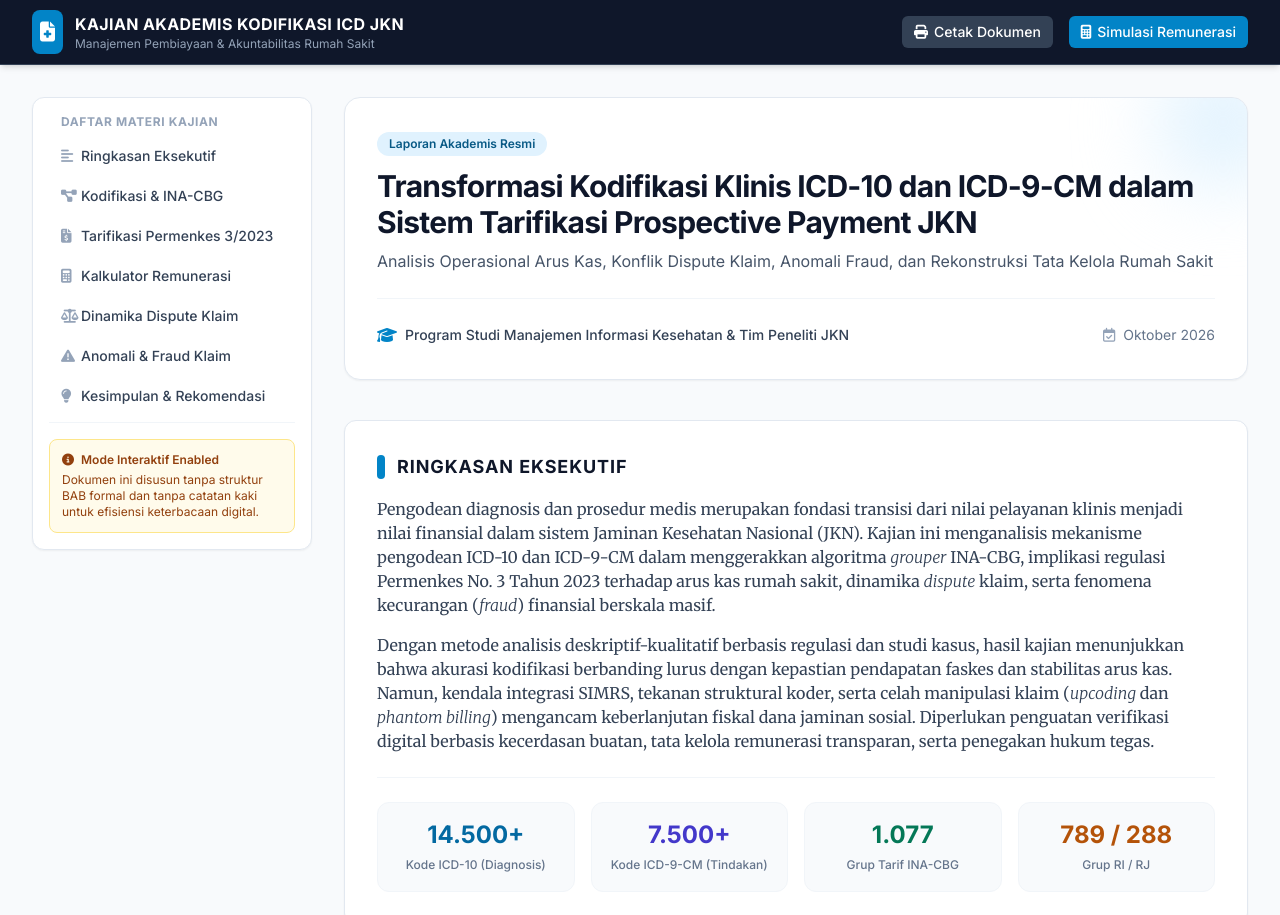
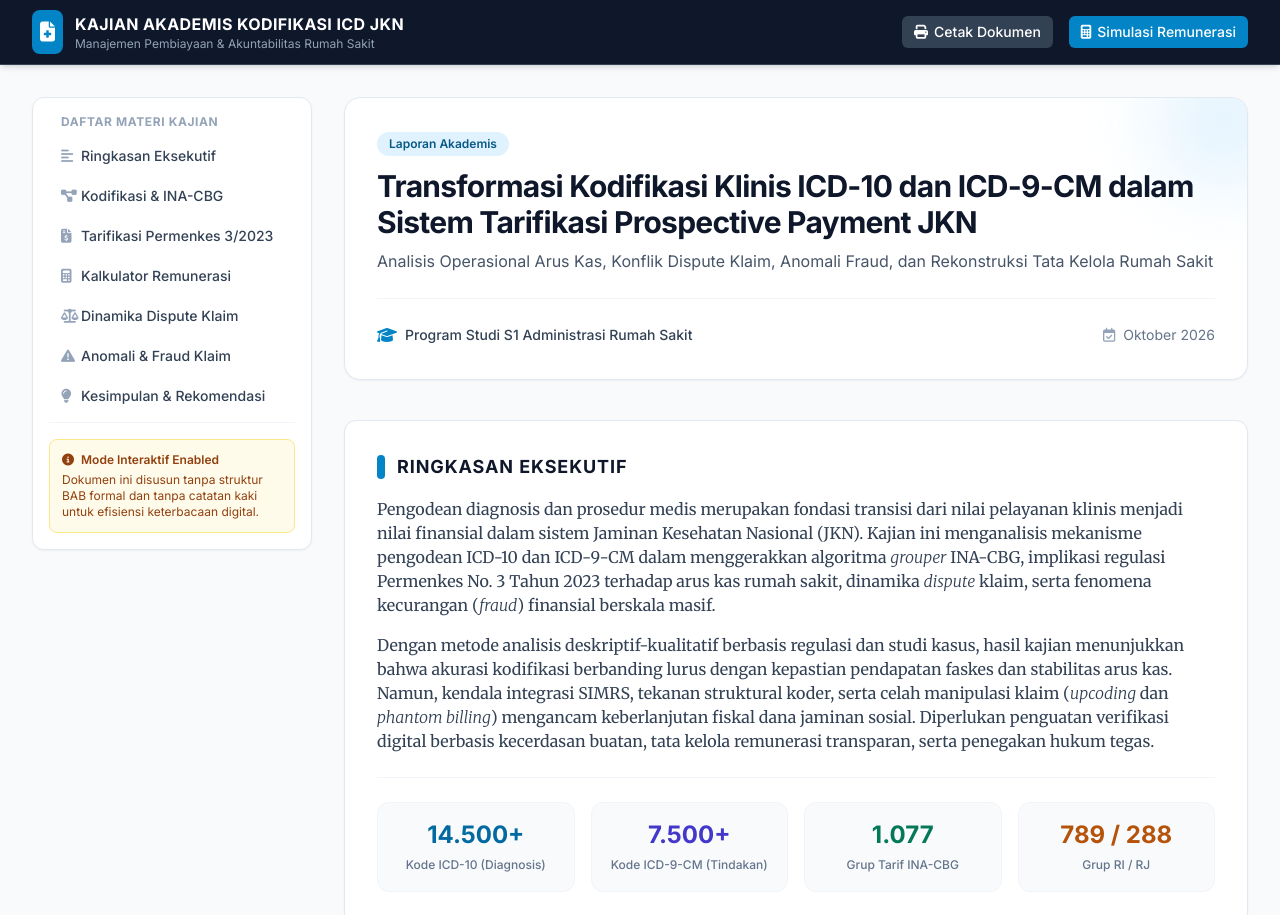
Before and after one commit to snoppy1812/Kelompok-4-MANAJEMEN-REKAM-MEDIS, a plain HTML site: page index.html in a window 1280 px wide. Shown: the top 915 px of the page. Drawn offline with nearby package versions, Linux system fonts and the light colour scheme.

Commit message:
Update index.html

```diff
--- a/index.html
+++ b/index.html
@@ -39,10 +39,10 @@ body{font-family:'Inter',sans-serif}.serif-content{font-family:'Merriweather',se
 
 <main class="lg:col-span-9 space-y-10">
 <section class="bg-white rounded-2xl p-6 sm:p-8 shadow-sm border border-slate-200 relative overflow-hidden"><div class="absolute top-0 right-0 w-32 h-32 bg-sky-100 rounded-full blur-2xl -mr-10 -mt-10"></div><div class="relative z-10">
-<span class="inline-flex items-center px-3 py-1 rounded-full text-xs font-semibold bg-sky-100 text-sky-800 mb-3">Laporan Akademis Resmi</span>
+<span class="inline-flex items-center px-3 py-1 rounded-full text-xs font-semibold bg-sky-100 text-sky-800 mb-3">Laporan Akademis</span>
 <h1 class="text-2xl sm:text-3xl font-extrabold text-academic-slate tracking-tight leading-tight">Transformasi Kodifikasi Klinis ICD-10 dan ICD-9-CM dalam Sistem Tarifikasi Prospective Payment JKN</h1>
 <p class="text-base text-slate-600 mt-2 leading-relaxed">Analisis Operasional Arus Kas, Konflik Dispute Klaim, Anomali Fraud, dan Rekonstruksi Tata Kelola Rumah Sakit</p>
-<div class="mt-6 pt-6 border-t border-slate-100 flex flex-wrap items-center justify-between text-xs sm:text-sm text-slate-500 gap-4"><div class="flex items-center space-x-2"><i class="fa-solid fa-graduation-cap text-sky-600 text-base"></i><span class="font-medium text-slate-700">Program Studi Manajemen Informasi Kesehatan & Tim Peneliti JKN</span></div><div class="flex items-center space-x-2"><i class="fa-regular fa-calendar-check text-slate-400"></i><span>Oktober 2026</span></div></div>
+<div class="mt-6 pt-6 border-t border-slate-100 flex flex-wrap items-center justify-between text-xs sm:text-sm text-slate-500 gap-4"><div class="flex items-center space-x-2"><i class="fa-solid fa-graduation-cap text-sky-600 text-base"></i><span class="font-medium text-slate-700">Program Studi S1 Administrasi Rumah Sakit</span></div><div class="flex items-center space-x-2"><i class="fa-regular fa-calendar-check text-slate-400"></i><span>Oktober 2026</span></div></div>
 </div></section>
 
 <section id="ringkasan" class="scroll-mt-24"><div class="bg-white rounded-xl p-6 sm:p-8 shadow-sm border border-slate-200">
```
